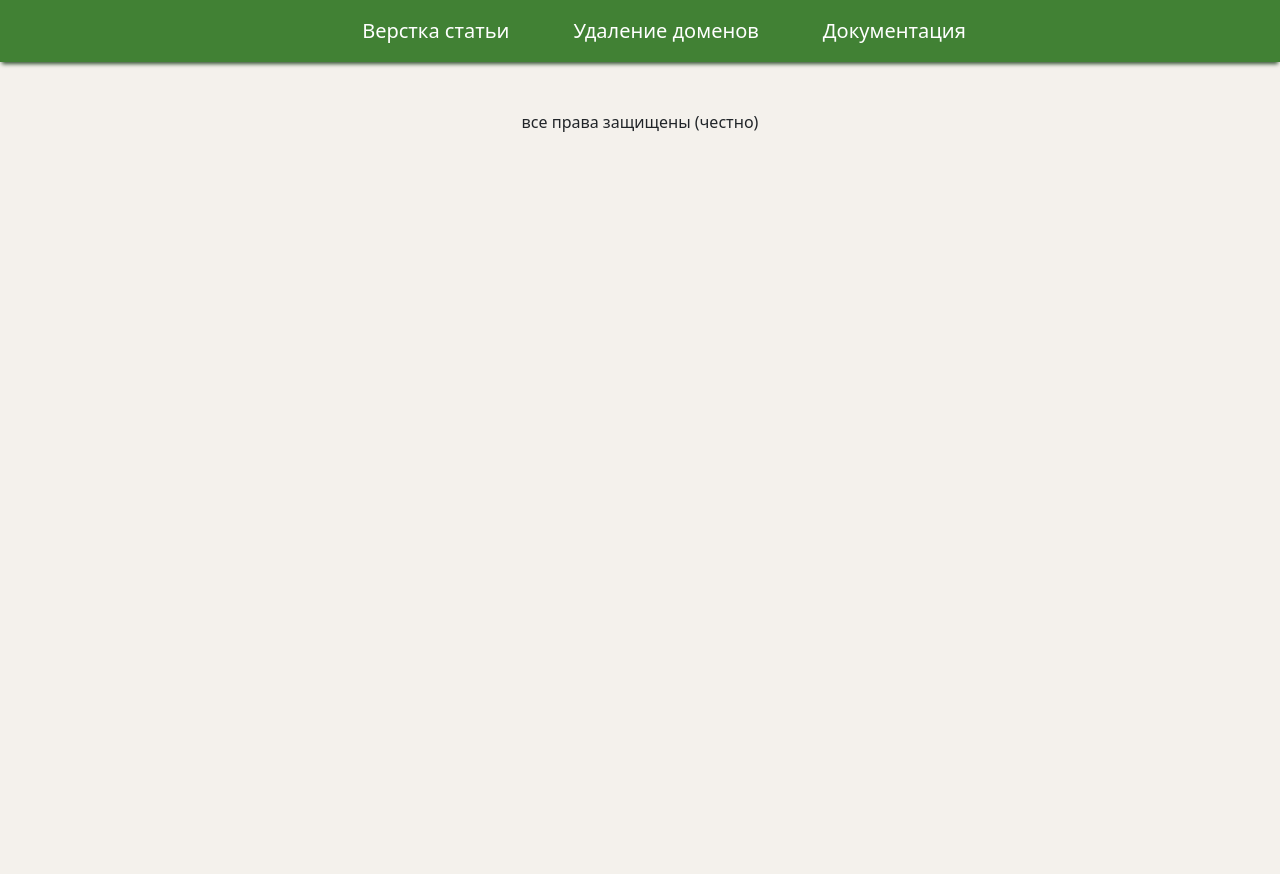
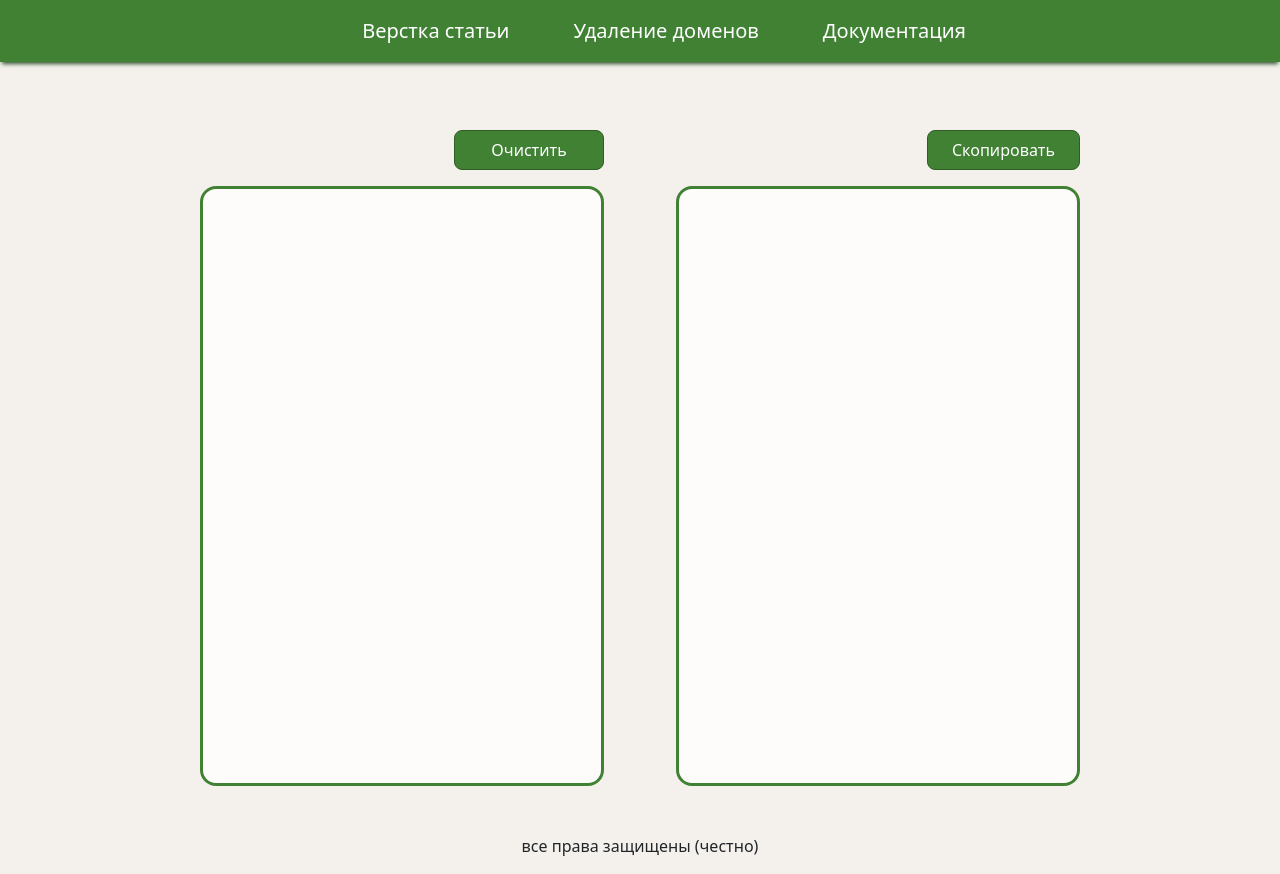
Before and after one commit to Irracionalnost/MoySkladParser, a Vue app: page / in a window 1280 px wide. Before the commit the page ends 800 px from the top, so only its background shows below. Built offline with nearby package versions, Linux system fonts and the light colour scheme.

Commit message:
добавила связь блоков и текста + кнопки очистить и скопировать

```diff
--- a/package.json
+++ b/package.json
@@ -12,6 +12,7 @@
   },
   "dependencies": {
     "bootstrap": "^5.3.7",
+    "dompurify": "^3.2.6",
     "typograf": "^7.4.1",
     "vue": "^3.5.13",
     "vue-router": "^4.5.1"
--- a/src/main.js
+++ b/src/main.js
@@ -2,12 +2,19 @@ import { createApp } from 'vue';
 import App from './resources/js/views/App.vue';
 import { createWebHistory, createRouter } from 'vue-router';
 import Home from './resources/js/pages/Home.vue';
+import DeleteDomens from './resources/js/pages/DeleteDomens.vue';
+import Documentation from './resources/js/pages/Documentation.vue';
 
 import '@/resources/bootstrap/css/bootstrap.min.css';
 import '@/resources/styles/style.scss';
 import '@/resources/bootstrap/js/bootstrap.bundle.min.js';
 
-const routes = [{ path: '/home', component: Home }];
+const routes = [
+  { path: '/', component: Home },
+  { path: '/home', component: Home },
+  { path: '/delete-domens', component: DeleteDomens },
+  { path: '/documentation', component: Documentation },
+];
 
 const router = createRouter({
   history: createWebHistory(),
--- a/src/resources/js/components/TextBlock.vue
+++ b/src/resources/js/components/TextBlock.vue
@@ -1,13 +1,57 @@
 <script setup>
-defineProps({
-  editBlock: {
-    type: Boolean,
-    dafault: false,
+import { ref, onMounted, watch } from 'vue';
+
+import DOMPurify from 'dompurify';
+const props = defineProps({
+  textValue: {
+    type: String,
+    default: '',
   },
 });
+
+const editor = ref(null);
+
+const emit = defineEmits(['updateValue']);
+
+function updateContent() {
+  emit('updateValue', editor.value.innerHTML);
+}
+
+function handlePaste(e) {
+  e.preventDefault();
+
+  let html = e.clipboardData.getData('text/html') || e.clipboardData.getData('text/plain');
+
+  html = DOMPurify.sanitize(html, {
+    ALLOWED_TAGS: ['ul', 'ol', 'li', 'b', 'i', 'a'],
+    ALLOWED_ATTR: ['href', 'target'],
+  }).trim();
+
+  emit('updateValue', html);
+}
+
+onMounted(() => {
+  editor.value.innerHTML = props.textValue;
+});
+
+watch(
+  () => props.textValue,
+  (val) => {
+    if (editor.value && editor.value.innerHTML !== val) {
+      editor.value.innerHTML = val;
+    }
+  }
+);
 </script>
+
 <template>
-  <div class="text-block px-4 py-3 rounded-4" contenteditable></div>
+  <div
+    class="text-block px-4 py-3 rounded-4"
+    contenteditable
+    ref="editor"
+    @input="updateContent"
+    @paste="handlePaste"
+  ></div>
 </template>
 
 <style lang="scss" scoped>
@@ -16,5 +60,19 @@ defineProps({
   color: var(--text-block-color);
   border: 3px solid var(--text-block-border);
   min-height: 600px;
+
+  &:focus {
+    outline: none;
+    border-color: var(--text-block-focus);
+  }
+
+  & ul {
+    list-style: disc;
+    margin-left: 1.5rem;
+    padding-left: 0;
+  }
+  & li {
+    margin-bottom: 0.25rem;
+  }
 }
 </style>
--- a/src/resources/js/components/TextBlockControl.vue
+++ b/src/resources/js/components/TextBlockControl.vue
@@ -1,21 +1,63 @@
 <script setup>
+import { ref } from 'vue';
 import TextBlock from './TextBlock.vue';
+
+const textBefore = ref('');
+const textAfter = ref('');
+
+function clearText() {
+  textBefore.value = '';
+  textAfter.value = '';
+}
+
+function updateText(val) {
+  textBefore.value = val;
+  textAfter.value = val + '5';
+}
+
+function copyText() {
+  let btn = document.getElementById('#copy_btn');
+  navigator.clipboard
+    .writeText(textAfter.value)
+    .then(() => {
+      if (btn.innerText !== '✔ Готово') {
+        const originalText = btn.innerText;
+        btn.innerText = '✅ Готово';
+        setTimeout(() => {
+          btn.innerText = originalText;
+        }, 1500);
+      }
+    })
+    .catch(() => {
+      alert('something went wrong');
+    });
+}
 </script>
+
 <template>
   <div class="row gap-5">
     <div class="col d-flex justify-content-end">
-      <button type="button" class="btn btn-primary rounded-3 px-4 py-1">Очистить</button>
+      <button @click="clearText" type="button" class="btn btn-primary rounded-3 px-4 py-1">
+        Очистить
+      </button>
     </div>
     <div class="col d-flex justify-content-end">
-      <button type="button" class="btn btn-primary rounded-3 px-4 py-1">Скопировать</button>
+      <button
+        @click="copyText"
+        type="button"
+        class="btn btn-primary rounded-3 px-4 py-1"
+        id="#copy_btn"
+      >
+        Скопировать
+      </button>
     </div>
   </div>
   <div class="row mt-3 gap-5">
     <div class="col">
-      <TextBlock :edit-block="true" />
+      <TextBlock :text-value="textBefore" @update-value="(val) => updateText(val)" />
     </div>
     <div class="col">
-      <TextBlock />
+      <TextBlock :text-value="textAfter" @update-value="(val) => (textAfter = val)" />
     </div>
   </div>
 </template>
--- /dev/null
+++ b/src/resources/js/pages/DeleteDomens.vue
@@ -0,0 +1,3 @@
+<template>
+  <h1>Здесь будет страничка для удаления доменов (скоро...)</h1>
+</template>
--- /dev/null
+++ b/src/resources/js/pages/Documentation.vue
@@ -0,0 +1,3 @@
+<template>
+  <h1>Здесь когда-нибудь будет дока</h1>
+</template>
--- a/src/resources/styles/_variables.scss
+++ b/src/resources/styles/_variables.scss
@@ -5,11 +5,12 @@
   --header-shadow: #355333;
 
   --header-text: #ffffff;
-  --header-active-text: #cce8b5;
+  --header-active-text: #9aee14d3;
   --header-hover-text: #d4f1c5;
 
   --text-block-background: #ffffffd0;
   --text-block-border: #418134;
+  --text-block-focus: #9aee14d3;
   --text-block-text: #000;
 
   --button-background: #418134;
```
Also changed, not shown: 1 other file (tests, documents, lock files or other folders).
